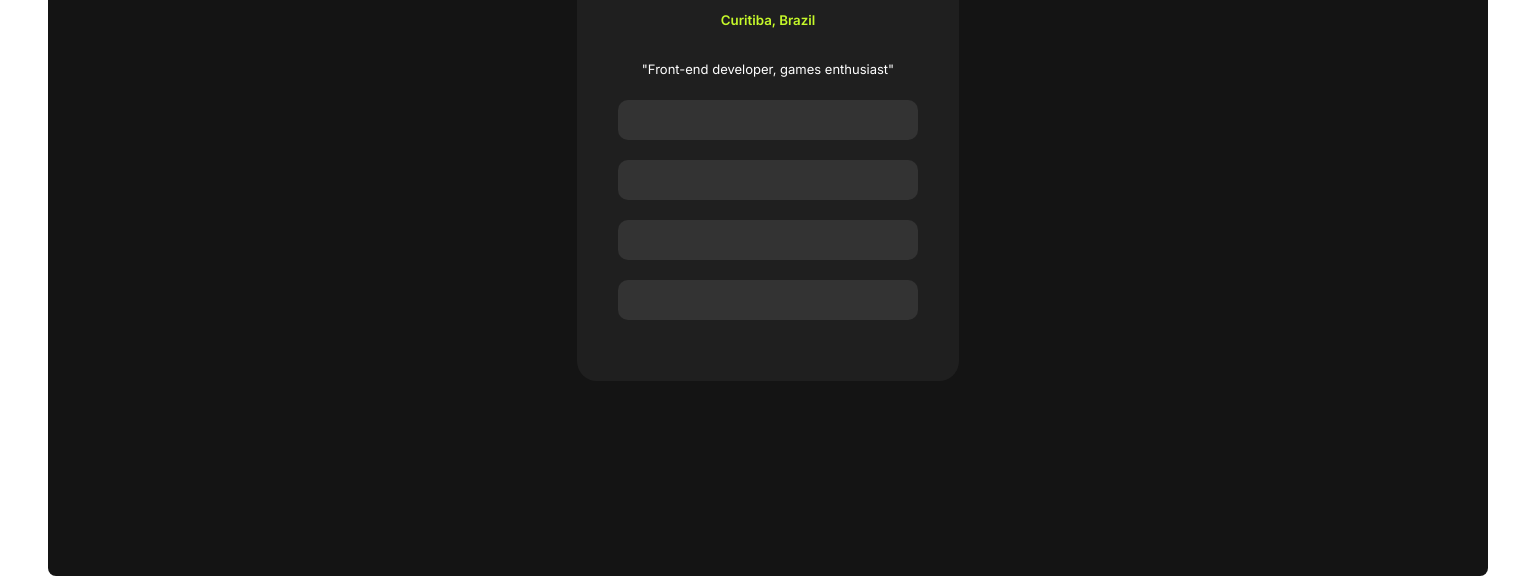
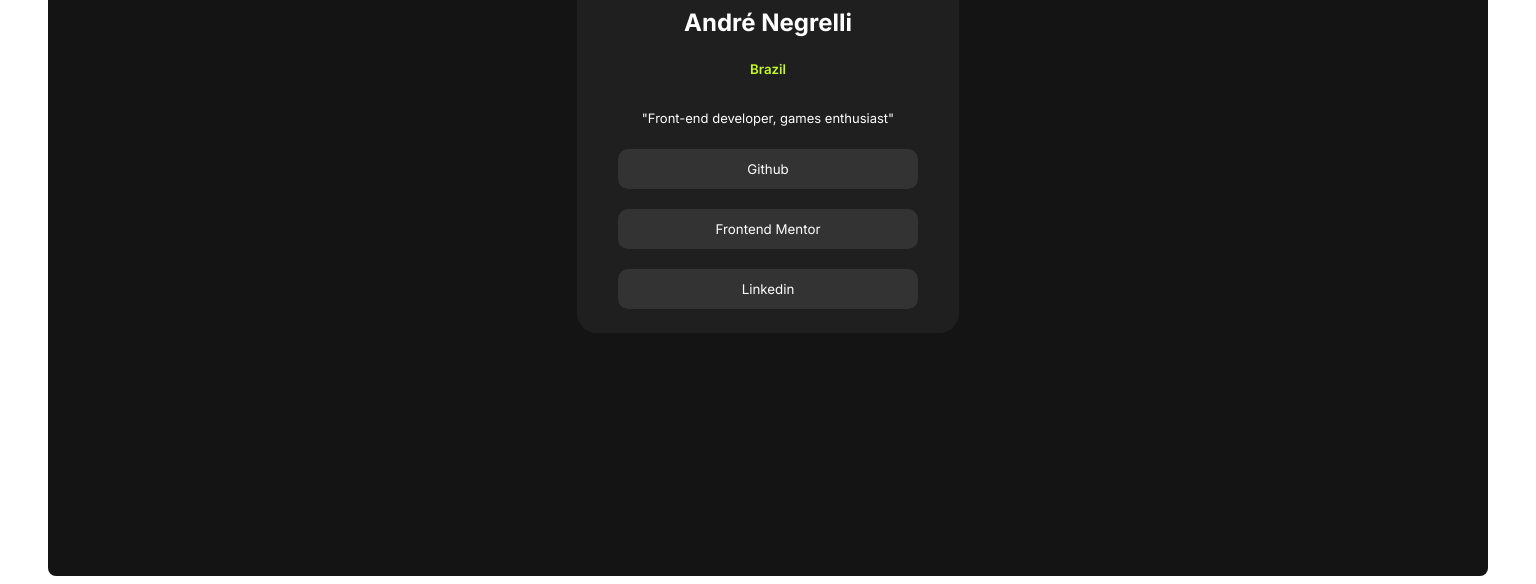
Before and after one commit to AndreNegrelli/frontendmentor-profilelink, a plain HTML site: page index.html in a window 1536 px wide. Shown: the part 392-976 px from the top of the page. Drawn offline with Linux system fonts and the light colour scheme.

Commit message:
Complete

```diff
--- a/index.html
+++ b/index.html
@@ -34,15 +34,27 @@
             src="https://avatars.githubusercontent.com/u/65674550?v=4"
           />
           <p class="name-text">André Negrelli</p>
-          <small class="region-text">Curitiba, Brazil</small>
-          <p class="quote-text"
-            > "Front-end developer, games enthusiast" </p>
+          <small class="region-text">Brazil</small>
+          <p class="quote-text">"Front-end developer, games enthusiast"</p>
         </div>
         <div class="links">
-          <button class="button"></button>
-          <button class="button"></button>
-          <button class="button"></button>
-          <button class="button"></button>
+          <a
+            href="https://github.com/AndreNegrelli"
+            target="_blank"
+            rel="noopener noreferrer"
+          >
+            <button class="button">Github</button>
+          </a>
+          <a
+            href="https://www.frontendmentor.io/profile/AndreNegrelli"
+            target="_blank"
+            rel="noopener noreferrer"
+          >
+            <button class="button">Frontend Mentor</button>
+          </a>
+          <a href="https://www.linkedin.com/in/andre-negrelli/" target="_blank" rel="noopener noreferrer">
+            <button class="button" href="">Linkedin</button></a
+          >
         </div>
       </div>
     </div>
--- a/style.css
+++ b/style.css
@@ -18,7 +18,7 @@
     width: 334px;
     height: auto;
     gap: 10px;
-    min-height: 522px;
+    min-height: 422px;
     padding: 24px 24px 24px 24px;
     align-items: center;
     background-color: hsl(0, 0%, 12%);
@@ -71,6 +71,13 @@
     border: none;
     height: 40px;
     border-radius: 10px;
-    background-color:  hsl(0, 0%, 20%)
+    color: white;
+    font-family: "Inter";
+    background-color:  hsl(0, 0%, 20%);
+    cursor: pointer;
+  }
+
+  .button:hover {
+    opacity: 80%;
   }
 }
```
